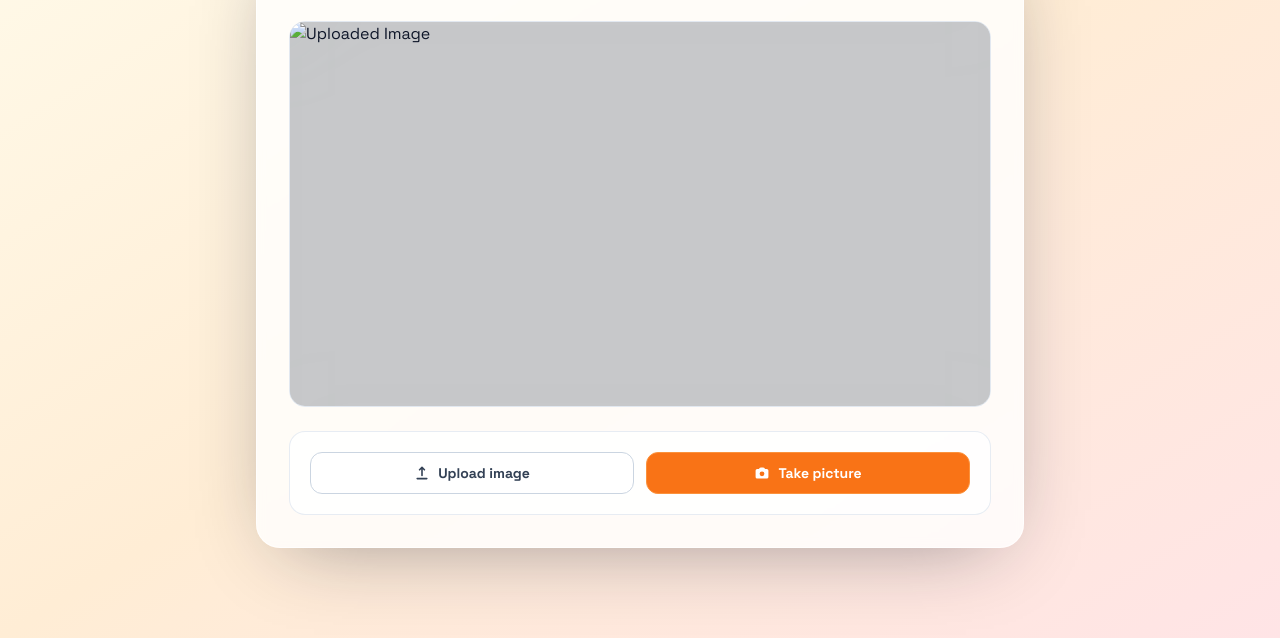
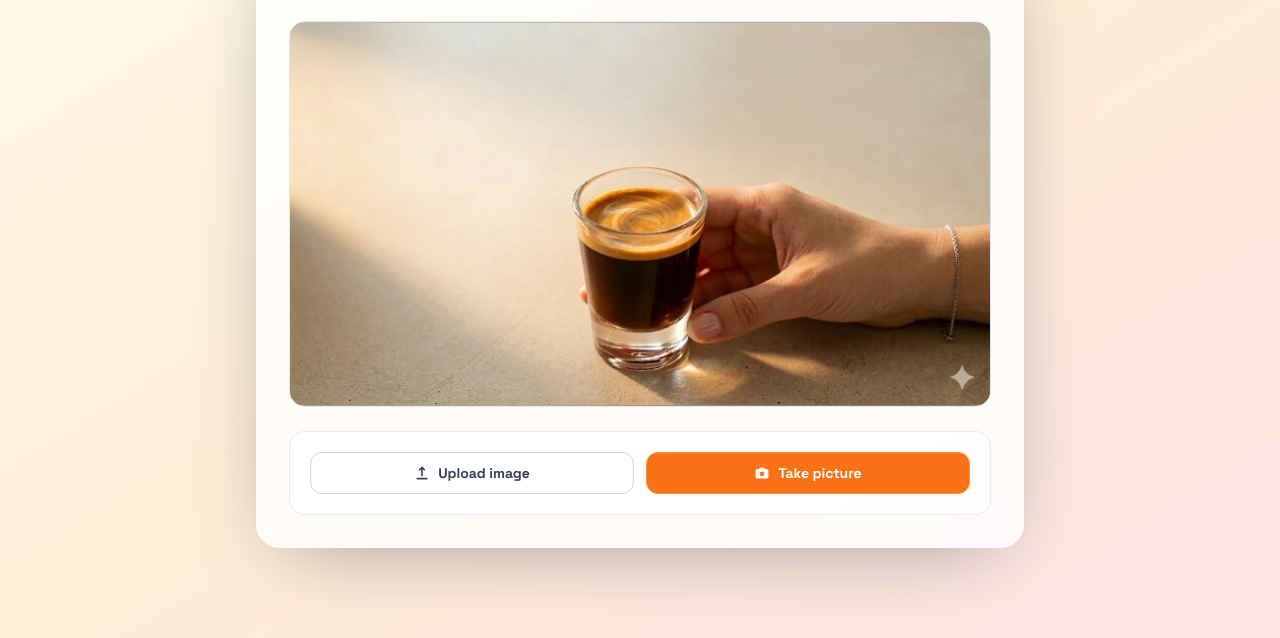
Before and after one commit to mitkin/huskme, a plain HTML site: page index.html in a window 1280 px wide. Shown: the part 162-800 px from the top of the page. Drawn offline with nearby package versions, Linux system fonts and the light colour scheme.

Commit message:
add new placeholder

```diff
--- a/index.html
+++ b/index.html
@@ -27,9 +27,9 @@
       <h1 class="text-balance text-xl font-bold tracking-tight sm:text-2xl lg:text-3xl">One shot, please</h1>
 
       <div class="relative mt-4 overflow-hidden rounded-2xl border border-slate-200 bg-slate-50 sm:mt-6">
-        <img id="display-image-bg" src="placeholder.png" alt="" aria-hidden="true" class="pointer-events-none absolute inset-0 h-full w-full scale-110 object-cover blur-2xl opacity-80">
+        <img id="display-image-bg" src="res/oneshot.png" alt="" aria-hidden="true" class="pointer-events-none absolute inset-0 h-full w-full scale-110 object-cover blur-2xl opacity-80">
         <div aria-hidden="true" class="pointer-events-none absolute inset-0 bg-black/20"></div>
-        <img id="display-image" src="placeholder.png" alt="Uploaded Image" tabindex="0" role="button" aria-label="Open full image" class="relative z-10 h-56 w-full cursor-zoom-in object-contain sm:h-72 lg:h-[24rem]">
+        <img id="display-image" src="res/oneshot.png" alt="Uploaded Image" tabindex="0" role="button" aria-label="Open full image" class="relative z-10 h-56 w-full cursor-zoom-in object-contain sm:h-72 lg:h-[24rem]">
       </div>
 
       <div class="mt-4 rounded-2xl border border-slate-200/80 bg-white/80 p-4 sm:mt-6 sm:p-5">
@@ -68,7 +68,7 @@
   <div id="image-lightbox" class="fixed inset-0 z-50 hidden bg-black/90 p-3 sm:p-6" aria-hidden="true">
     <button id="lightbox-close" type="button" class="absolute right-3 top-3 rounded-lg border border-white/30 bg-black/40 px-3 py-2 text-sm font-medium text-white hover:bg-black/60 sm:right-6 sm:top-6">Close</button>
     <div class="flex h-full w-full items-center justify-center">
-      <img id="lightbox-image" src="placeholder.png" alt="Full image" class="max-h-[100dvh] max-w-[100vw] cursor-zoom-out rounded-lg object-contain shadow-2xl">
+      <img id="lightbox-image" src="res/oneshot.png" alt="Full image" class="max-h-[100dvh] max-w-[100vw] cursor-zoom-out rounded-lg object-contain shadow-2xl">
     </div>
   </div>
 
--- a/service-worker.js
+++ b/service-worker.js
@@ -1,10 +1,10 @@
-const CACHE_NAME = 'image-pwa-cache-v3';
+const CACHE_NAME = 'image-pwa-cache-v4';
 const urlsToCache = [
   '/',
   '/index.html',
   '/app.js',
   '/manifest.json',
-  '/placeholder.png'
+  '/res/oneshot.png'
 ];
 
 self.addEventListener('install', event => {
```
Also changed, not shown: res/oneshot.png (added).
